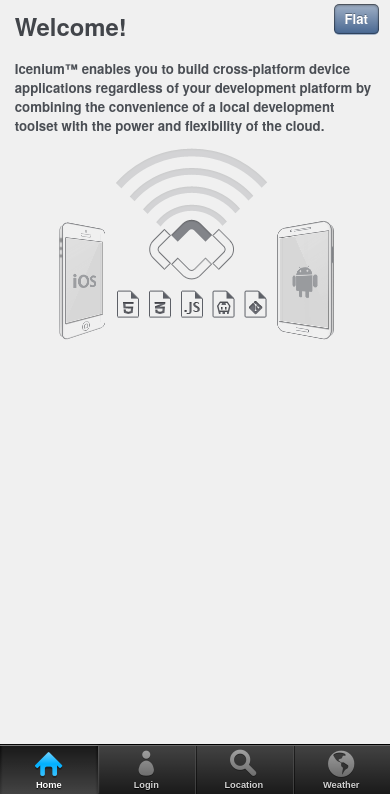
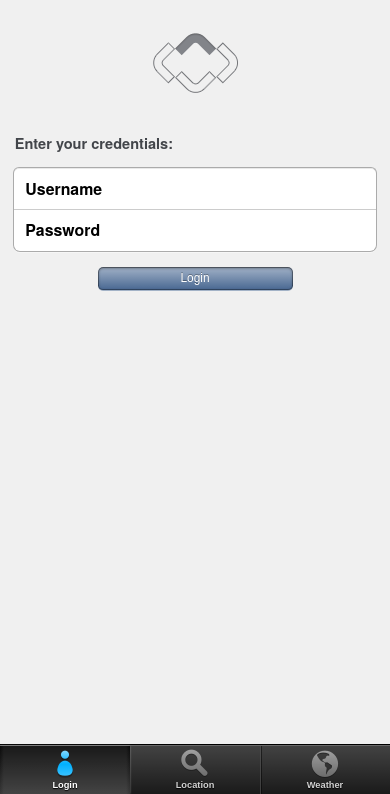
Before and after one commit to dirtydeeds91/SocialLifeMobileApp, a plain HTML site: page SocialLifeMobileApp/index.html in a window 390 px wide. Shown: the part 50-844 px from the top of the page. Drawn offline with Linux system fonts and the light colour scheme; some packages are replaced by stand-ins of ours.

Commit message:
Initial commit part 1

```diff
--- a/SocialLifeMobileApp/index.html
+++ b/SocialLifeMobileApp/index.html
@@ -19,7 +19,7 @@
 </head>
 <body>
     <!--Home-->
-    <div id="tabstrip-home"
+    <!--<div id="tabstrip-home"
         data-role="view"
         data-title="Home">
 
@@ -33,7 +33,7 @@
             </p>
             <div class="img"></div>
         </div>
-    </div>
+    </div>-->
 
     <!--Login-->
     <div id="tabstrip-login"
@@ -149,7 +149,7 @@
         <!--Footer-->
         <div data-role="footer">
             <div data-role="tabstrip">
-                <a href="#tabstrip-home" data-icon="home">Home</a>
+                <!--<a href="#tabstrip-home" data-icon="home">Home</a>-->
                 <a href="#tabstrip-login" data-icon="contacts">Login</a>
                 <a href="#tabstrip-location" data-icon="search">Location</a>
                 <a href="#tabstrip-weather" data-icon="globe">Weather</a>
```
